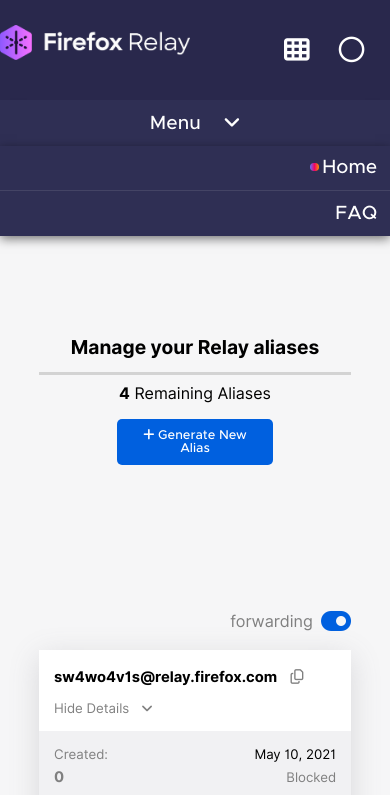
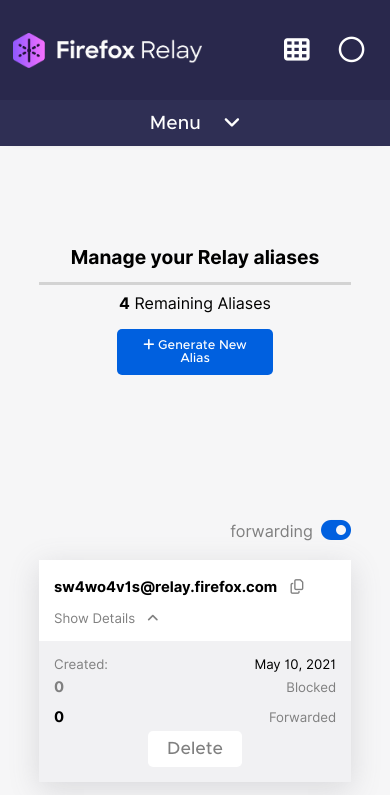
Before and after one commit to peetypeet5000/privacy-security-submission, a website: page index.html in a window 390 px wide. Both pictures are taken after a click on the element "Show Details". Shown: the top 795 px of the page. Drawn offline with Linux system fonts and the light colour scheme.

Commit message:
added js for toggling mobile menu, updates arrow icons

```diff
--- a/assets/app.js
+++ b/assets/app.js
@@ -7,16 +7,34 @@
 		//Get the menu & detail button text elements
 		var statsMenu = document.getElementById("expanded-stats")
 		var detailbuttonText = detailButton.getElementsByTagName("span")
+		var detailButtonArrow = detailButton.getElementsByTagName("i")
 
-		//toggle hidden class and update expand text
+		statsMenu.classList.toggle("hidden")
+		detailButtonArrow[0].classList.toggle("fa-angle-down")
+		detailButtonArrow[0].classList.toggle("fa-angle-up")
+
+		//update expand text
 		if(statsMenu.classList.contains("hidden")) {
-			statsMenu.classList.remove("hidden")
 			detailbuttonText[0].textContent = "Hide Details"
 		} else {
-			statsMenu.classList.add("hidden")
+
 			detailbuttonText[0].textContent = "Show Details"
+		}
 
-		}
+	}
+
+
+	function showMobileMenu(event) {
+		//get relevant elements
+		var mobileMenu = document.getElementById("mobile-menu")
+		var mobileMenuIcon = mobileMenu.getElementsByTagName("i")
+		var mobileMenuExpand = mobileMenu.getElementsByTagName("nav")
+
+		//Toggle classes for hidden and arrow icon
+		mobileMenuIcon[0].classList.toggle("fa-angle-down")
+		mobileMenuIcon[0].classList.toggle("fa-angle-up")
+		mobileMenuExpand[0].classList.toggle("hidden")
+
 
 	}
 
@@ -24,4 +42,7 @@
 	var detailButton = document.getElementById("detail-button")
 	detailButton.addEventListener('click', showStats, false)
 
+	var mobileMenuButton = document.getElementById("mobile-menu-button")
+	mobileMenuButton.addEventListener('click', showMobileMenu, false)
+
 })();
--- a/assets/styles.css
+++ b/assets/styles.css
@@ -321,9 +321,10 @@
 
     .main-header {
         padding: 25px 0 25px 0;
+        align-items: center;
     }
 
-    .mobile-menu {
+    #mobile-menu {
         flex-direction: column;
         text-align: center;
         font-size: 1.5rem;
@@ -336,18 +337,19 @@
         margin: 1rem;
     }
 
-    .mobile-menu nav {
+    #mobile-menu nav {
         flex-direction: column;
         box-shadow: 0px 3px 10px rgba(0, 0, 0, 0.5);
         align-items: flex-end;
     }
 
-    .mobile-menu a {
+    #mobile-menu a {
         color: white;
         padding: 1rem;
         text-decoration: none;
     }
-    .mobile-menu hr{
+
+    #mobile-menu hr{
         width: 100%;
         background: rgba(255, 255, 255, 0.05);
         border: none;
@@ -355,7 +357,7 @@
         margin: 0;
     }
 
-    .mobile-menu .active::before {
+    #mobile-menu .active::before {
         content: "";
         height: .65rem;
         width: .65rem;
@@ -368,6 +370,7 @@
 
     .logo {
         height: 35px;
+        margin-left: 1rem;
     }
 
     .manage-bar {
--- a/index.html
+++ b/index.html
@@ -33,9 +33,9 @@
                 <a href="#"><i class="far fa-circle"></i></a>
             </div>
         </div>
-        <div class="mobile-menu mobile-only">
-            <div id="mobile-menu-button">Menu <i class="fas fa-angle-down left-marg"></i></div>
-            <nav class="flex">
+        <div id="mobile-menu" class="mobile-only">
+            <div id="mobile-menu-button"><span>Menu </span><i class="fas fa-angle-down left-marg"></i></div>
+            <nav class="flex hidden">
                 <a href="#" class="active">Home</a>
                 <hr noshade size="1">
                 <a href="#">FAQ</a>
```
